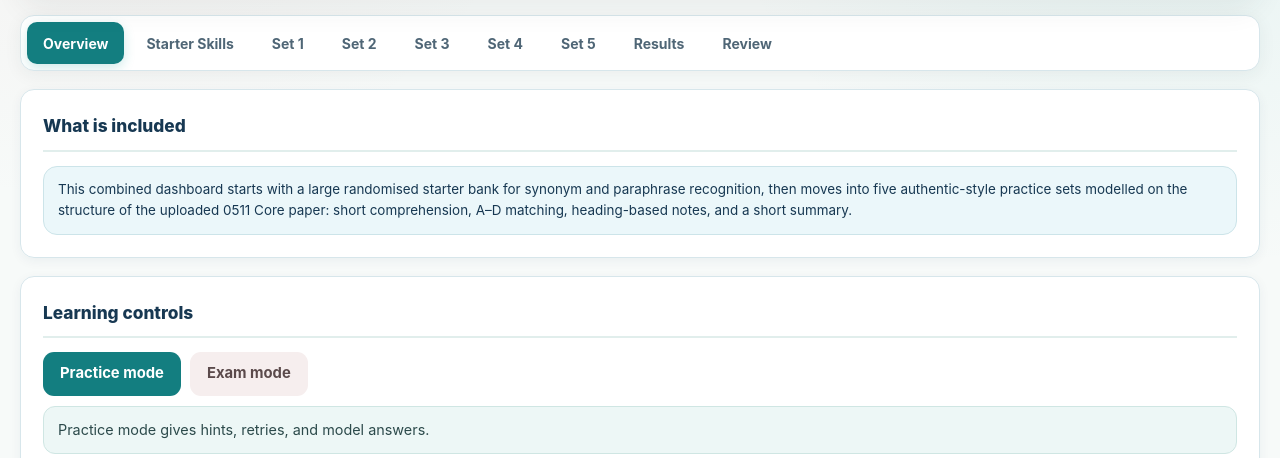
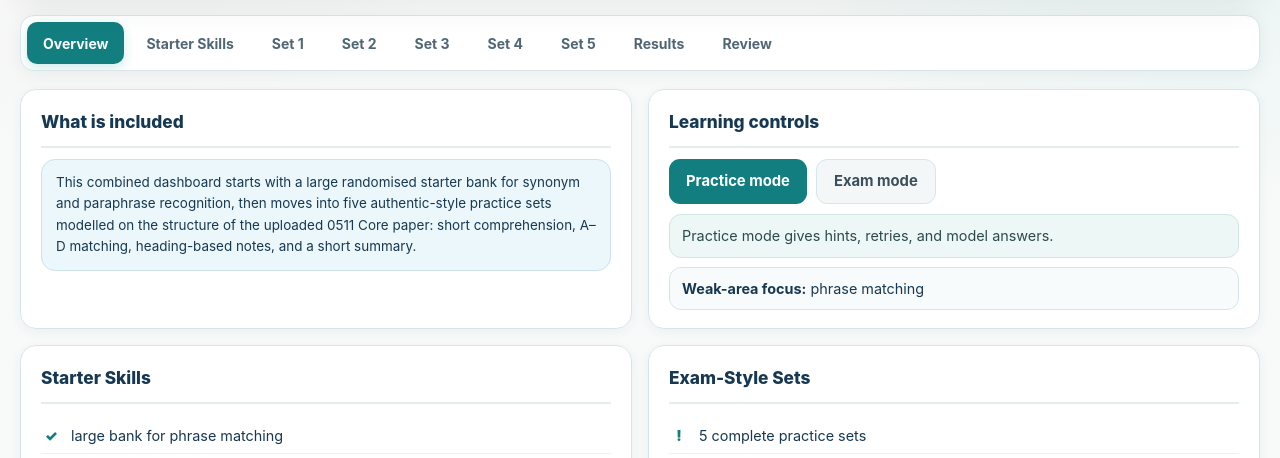
Before and after one commit to tobypottas-sketch/igcse-paraphrasing, a plain HTML site: page index.html in a window 1280 px wide. Shown: the part 284-742 px from the top of the page. Drawn offline with Linux system fonts and the light colour scheme.

Commit message:
Polish paired overview cards and neutral inactive exam-mode button

```diff
--- a/skills-suite-theme.css
+++ b/skills-suite-theme.css
@@ -97,3 +97,53 @@
   #panel-overview > .card { padding: 16px; }
   #panel-overview .form-grid .card { padding: 16px; }
 }
+
+/* Paraphrasing Overview final polish: compact paired cards and neutral mode. */
+#panel-overview .overview-intro-grid {
+  display: grid;
+  grid-template-columns: minmax(0, 1fr) minmax(0, 1fr);
+  gap: 16px;
+  align-items: stretch;
+  margin-bottom: 16px;
+}
+#panel-overview .overview-intro-grid > .card {
+  min-width: 0;
+  margin-bottom: 0;
+  padding: 18px 20px;
+  border-radius: 16px;
+}
+#panel-overview .overview-intro-grid > .card .card-header {
+  margin-bottom: 11px;
+}
+#panel-overview .overview-intro-grid > .card:first-child .notice-blue {
+  padding: 12px 14px;
+}
+#panel-overview .overview-intro-grid #modeNotice {
+  padding: 10px 12px;
+}
+#panel-overview .overview-intro-grid .answer-box {
+  margin-top: 9px !important;
+  padding: 9px 12px;
+}
+/* The app swaps btn-primary/btn-secondary classes on mode changes. */
+#panel-overview #modeExamBtn.btn-secondary,
+#panel-overview #modePracticeBtn.btn-secondary {
+  background: #f4f7f8;
+  border: 1px solid #d7e6eb;
+  color: #3b4e5b;
+  box-shadow: none;
+}
+#panel-overview #modeExamBtn.btn-secondary:hover,
+#panel-overview #modePracticeBtn.btn-secondary:hover {
+  background: #e9f1f2;
+  border-color: #bad5d8;
+}
+@media (max-width: 900px) {
+  #panel-overview .overview-intro-grid {
+    grid-template-columns: 1fr;
+    gap: 14px;
+  }
+}
+@media (max-width: 700px) {
+  #panel-overview .overview-intro-grid > .card { padding: 16px; }
+}
```
